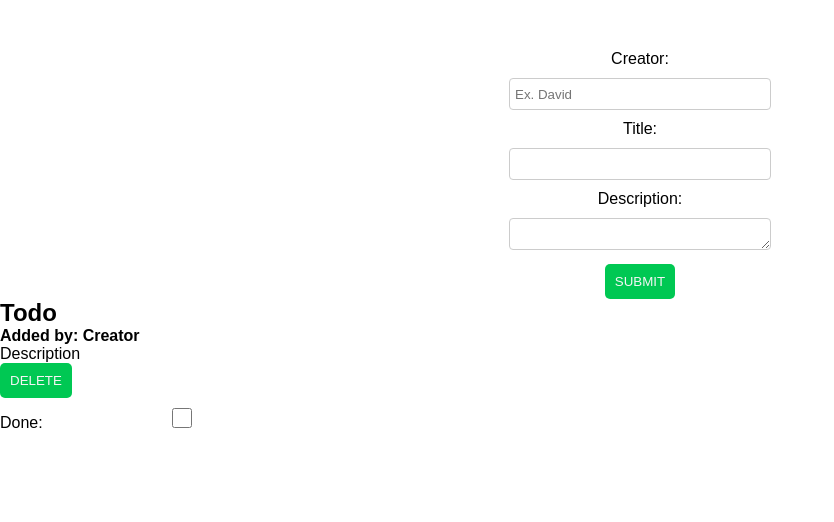
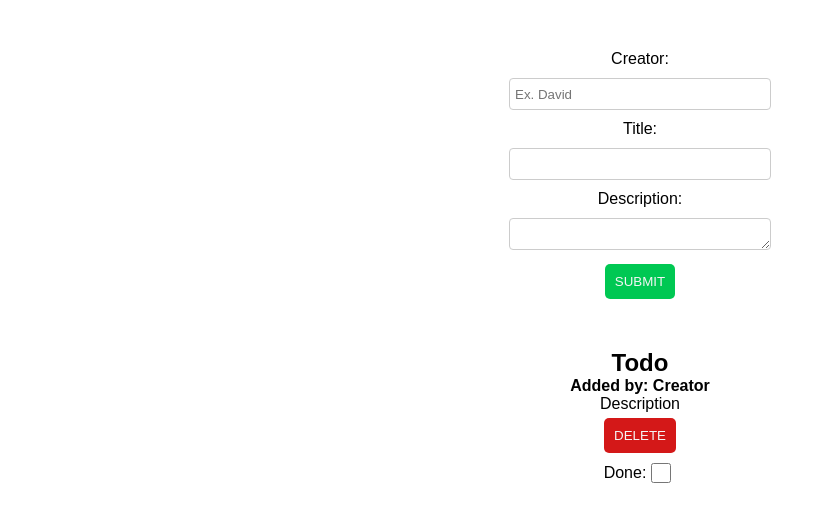
Before and after one commit to SzymanskiFilip/PHP-TodoApp, a PHP site: page / in a window 1280 px wide. Shown: the top 522 px of the page, without its empty margins (0-834 px from the left). Run offline with PHP 8.4, Linux system fonts and the light colour scheme; some web fonts are replaced.

Commit message:
styled card

```diff
--- a/style.css
+++ b/style.css
@@ -46,4 +46,38 @@ button {
 
 button:hover {
   box-shadow: 0px 0px 10px rgb(114, 107, 107);
+  cursor: pointer;
 }
+
+.todos {
+  margin-top: 50px;
+  display: flex;
+  align-items: center;
+  justify-content: center;
+}
+
+.del-btn {
+  margin: 5px;
+  background-color: #d41818;
+}
+
+.del-btn:hover {
+  background-color: #d50000;
+}
+
+.todo {
+  text-align: center;
+}
+
+input[type="checkbox"] {
+  margin: 5px;
+  padding: 0;
+  width: 20px;
+}
+
+.panel {
+  display: flex;
+  flex-direction: row;
+  justify-content: center;
+  align-items: center;
+}
```
